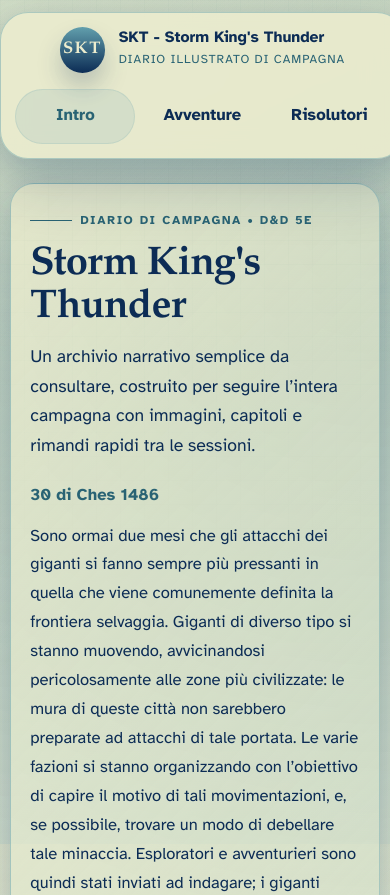
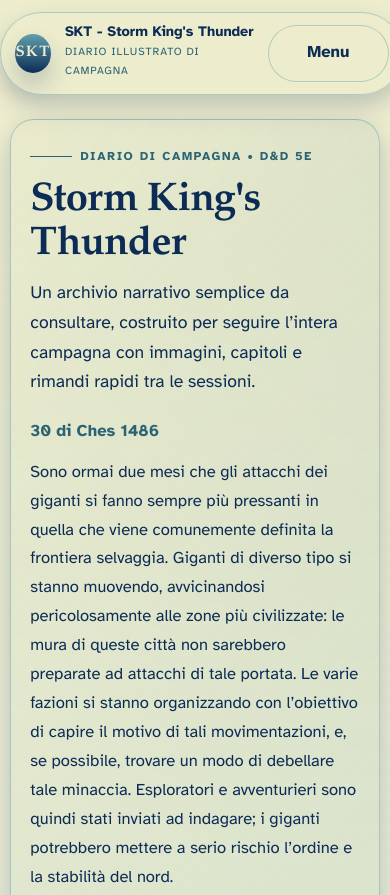
Before and after one commit to Makerosophy/storm-kings-thunder, an Astro site: page / in a window 390 px wide. Shown: the top 895 px of the page. Built offline with nearby package versions, Linux system fonts and the light colour scheme; Astro itself is replaced by a stand-in of ours.

Commit message:
fix(perf): optimize mobile header and touch rendering

```diff
--- a/src/components/Header.astro
+++ b/src/components/Header.astro
@@ -3,6 +3,11 @@
 import HeaderLink from './HeaderLink.astro';
 
 const base = import.meta.env.BASE_URL.replace(/\/?$/, '/');
+const links = [
+	{ href: base, label: 'Intro' },
+	{ href: `${base}blog/`, label: 'Avventure' },
+	{ href: `${base}about/`, label: 'Risolutori' },
+];
 ---
 
 <header class="site-header">
@@ -14,11 +19,19 @@
 				<small>Diario illustrato di campagna</small>
 			</span>
 		</a>
-		<nav class="site-nav" aria-label="Navigazione principale">
-			<HeaderLink href={base}>Intro</HeaderLink>
-			<HeaderLink href={`${base}blog/`}>Avventure</HeaderLink>
-			<HeaderLink href={`${base}about/`}>Risolutori</HeaderLink>
+		<nav class="site-nav site-nav--desktop" aria-label="Navigazione principale">
+			{links.map((link) => (
+				<HeaderLink href={link.href}>{link.label}</HeaderLink>
+			))}
 		</nav>
+		<details class="site-menu">
+			<summary class="site-menu__toggle">Menu</summary>
+			<nav class="site-nav site-nav--mobile" aria-label="Navigazione mobile">
+				{links.map((link) => (
+					<HeaderLink href={link.href}>{link.label}</HeaderLink>
+				))}
+			</nav>
+		</details>
 	</div>
 </header>
 <style>
@@ -37,12 +50,17 @@
 		align-items: center;
 		justify-content: space-between;
 		gap: 1rem 1.5rem;
+		position: relative;
 		border: 1px solid rgba(var(--border), 0.45);
 		border-radius: 999px;
 		background: rgba(var(--storm-ivory-rgb), 0.86);
 		box-shadow: var(--box-shadow);
 		backdrop-filter: blur(14px);
 		-webkit-backdrop-filter: blur(14px);
+	}
+
+	.site-menu {
+		display: none;
 	}
 
 	.brand {
@@ -114,6 +132,32 @@
 		box-shadow: inset 0 0 0 1px rgba(var(--storm-mist-rgb), 0.16);
 	}
 
+	.site-menu__toggle {
+		list-style: none;
+		display: inline-flex;
+		align-items: center;
+		justify-content: center;
+		min-width: 5.4rem;
+		padding: 0.8rem 1rem;
+		border-radius: 999px;
+		border: 1px solid rgba(var(--border), 0.42);
+		background: rgba(var(--storm-ivory-rgb), 0.94);
+		color: rgb(var(--black));
+		font: inherit;
+		font-weight: 700;
+		cursor: pointer;
+		user-select: none;
+	}
+
+	.site-menu__toggle::-webkit-details-marker {
+		display: none;
+	}
+
+	.site-menu[open] .site-menu__toggle {
+		background: rgba(var(--storm-mist-rgb), 0.14);
+		color: var(--accent-dark);
+	}
+
 	@media (max-width: 720px) {
 		.site-header {
 			padding-top: 0.75rem;
@@ -121,25 +165,68 @@
 
 		.site-header__inner {
 			width: min(100% - 1rem, var(--page-width));
-			padding: 0.9rem;
-			border-radius: 28px;
-			flex-direction: column;
-			align-items: stretch;
+			padding: 0.75rem 0.85rem;
+			border-radius: 999px;
+			gap: 0.85rem;
 		}
 
 		.brand {
-			justify-content: center;
+			min-width: 0;
+			flex: 1 1 auto;
 		}
 
-		.site-nav {
-			justify-content: center;
+		.brand-mark {
+			width: 2.45rem;
+			height: 2.45rem;
+			font-size: 0.95rem;
 		}
 
-		.site-nav :global(a) {
-			flex: 1 1 0;
+		.brand-copy {
 			min-width: 0;
-			padding: 0.8rem 0.7rem;
-			text-align: center;
+		}
+
+		.brand-copy strong {
+			font-size: 0.9rem;
+		}
+
+		.brand-copy small {
+			font-size: 0.68rem;
+		}
+
+		.site-nav--desktop {
+			display: none;
+		}
+
+		.site-menu {
+			display: block;
+			position: relative;
+		}
+
+		.site-nav--mobile {
+			position: absolute;
+			top: calc(100% + 0.7rem);
+			right: 0;
+			width: min(18rem, calc(100vw - 1rem));
+			padding: 0.55rem;
+			display: grid;
+			gap: 0.3rem;
+			border: 1px solid rgba(var(--border), 0.45);
+			border-radius: 24px;
+			background: rgba(var(--storm-ivory-rgb), 0.98);
+			box-shadow: 0 16px 34px rgba(var(--storm-night-rgb), 0.18);
+		}
+
+		.site-nav--mobile :global(a) {
+			padding: 0.85rem 0.95rem;
+			text-align: left;
+		}
+	}
+
+	@media (hover: none), (pointer: coarse) {
+		.site-header__inner {
+			backdrop-filter: none;
+			-webkit-backdrop-filter: none;
+			background: rgba(var(--storm-ivory-rgb), 0.96);
 		}
 	}
 </style>
--- a/src/pages/index.astro
+++ b/src/pages/index.astro
@@ -246,6 +246,15 @@
 				position: relative;
 			}
 
+			@supports (content-visibility: auto) {
+				.hero,
+				.home-section,
+				.carousel {
+					content-visibility: auto;
+					contain-intrinsic-size: 1px 900px;
+				}
+			}
+
 			.carousel .nav {
 				position: absolute;
 				top: 50%;
--- a/src/styles/global.css
+++ b/src/styles/global.css
@@ -68,7 +68,7 @@
 	font-size: clamp(1rem, 0.96rem + 0.3vw, 1.15rem);
 	line-height: 1.8;
 	min-height: 100vh;
-	background-attachment: fixed;
+	background-attachment: scroll;
 }
 
 body::before {
@@ -320,6 +320,33 @@
 	font-size: clamp(2rem, 1.5rem + 1.1vw, 3rem);
 }
 
+@media (hover: hover) and (pointer: fine) and (min-width: 721px) {
+	body {
+		background-attachment: fixed;
+	}
+}
+
+@media (hover: none), (pointer: coarse), (max-width: 900px) {
+	:root {
+		--box-shadow:
+			0 8px 20px rgba(var(--storm-night-rgb), 0.1),
+			0 14px 30px rgba(var(--storm-night-rgb), 0.12);
+	}
+
+	html {
+		background:
+			linear-gradient(180deg, rgba(var(--storm-ivory-rgb), 1), rgba(var(--storm-mist-rgb), 0.22));
+	}
+
+	body {
+		background: linear-gradient(180deg, rgba(var(--storm-ivory-rgb), 0.2), transparent 42%);
+	}
+
+	body::before {
+		display: none;
+	}
+}
+
 .prose h2 {
 	margin-top: 2.6rem;
 	margin-bottom: 0.9rem;
```
